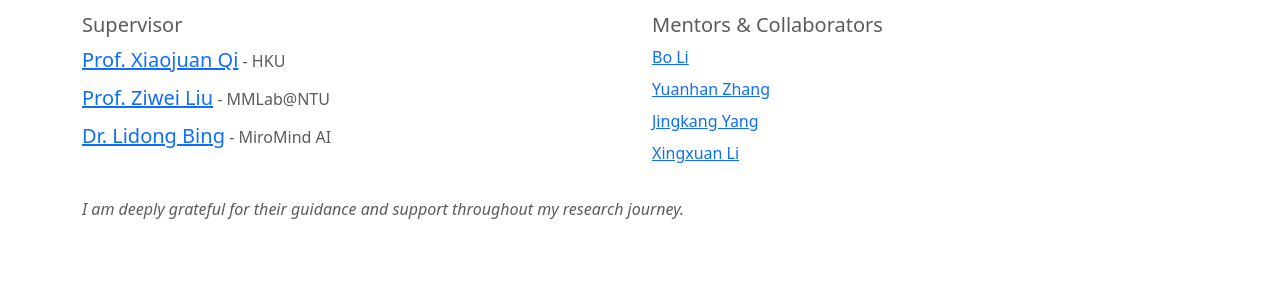
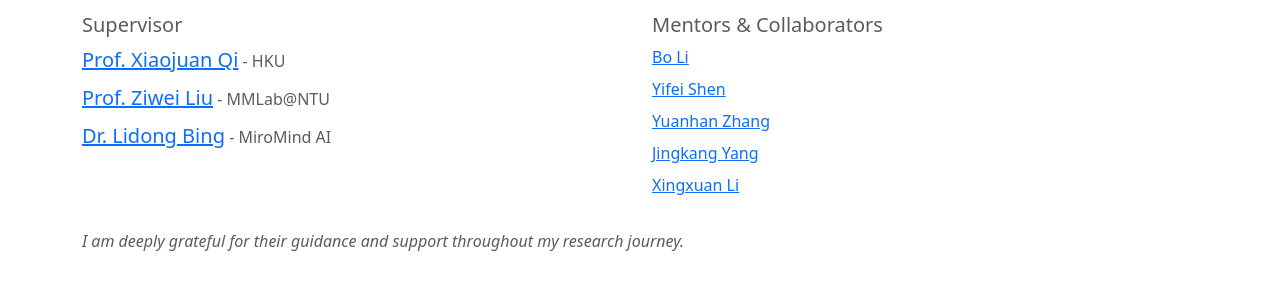
Before and after one commit to kcz358/kcz358.github.io, a plain HTML site: page about.html in a window 1280 px wide. Shown: the part 285-574 px from the top of the page. Drawn offline with Linux system fonts and the light colour scheme.

Commit message:
docs(about): add Yifei Shen to mentors and collaborators

```diff
--- a/about.html
+++ b/about.html
@@ -115,6 +115,9 @@
               <a class="link-opacity-100" href="https://brianboli.com/">Bo Li</a>
             </li>
             <li class="mb-2">
+              <a class="link-opacity-100" href="https://www.microsoft.com/en-us/research/people/yifeishen/">Yifei Shen</a>
+            </li>
+            <li class="mb-2">
               <a class="link-opacity-100" href="https://zhangyuanhan-ai.github.io/">Yuanhan Zhang</a>
             </li>
             <li class="mb-2">
```
